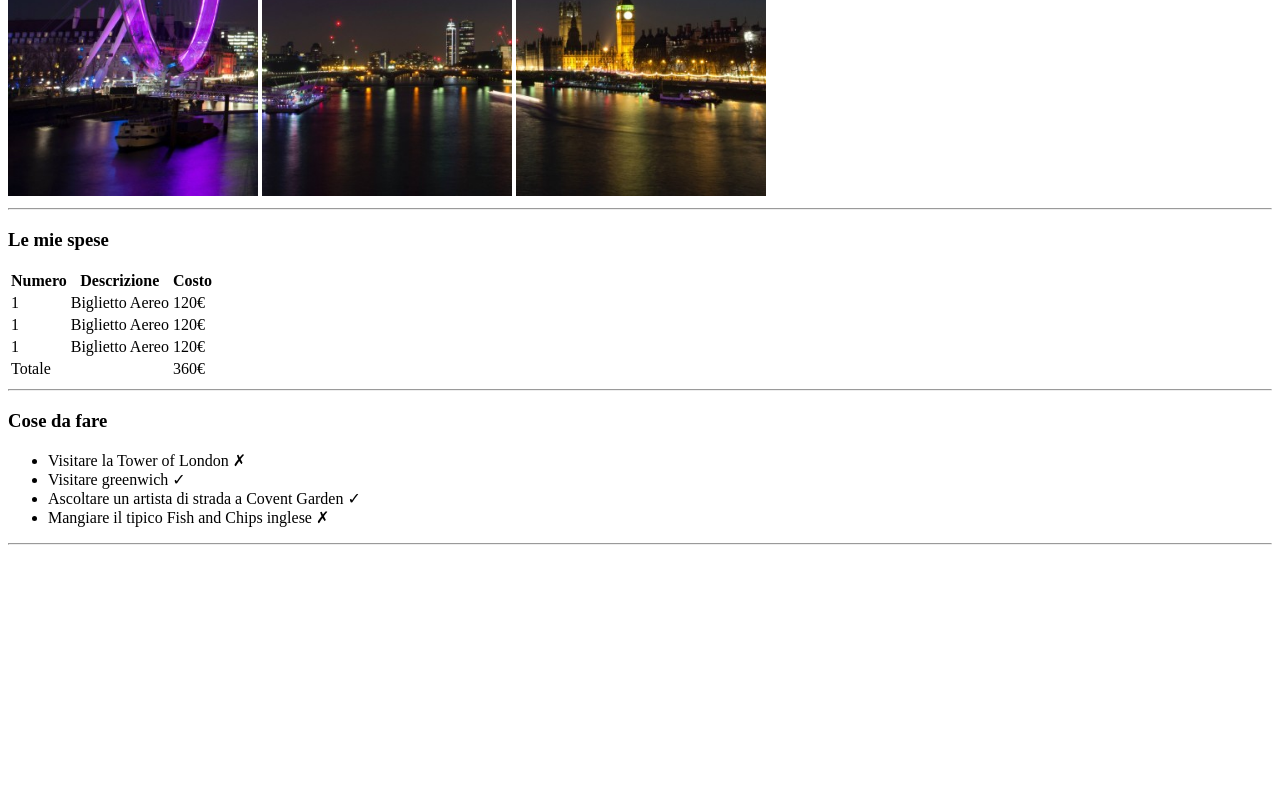
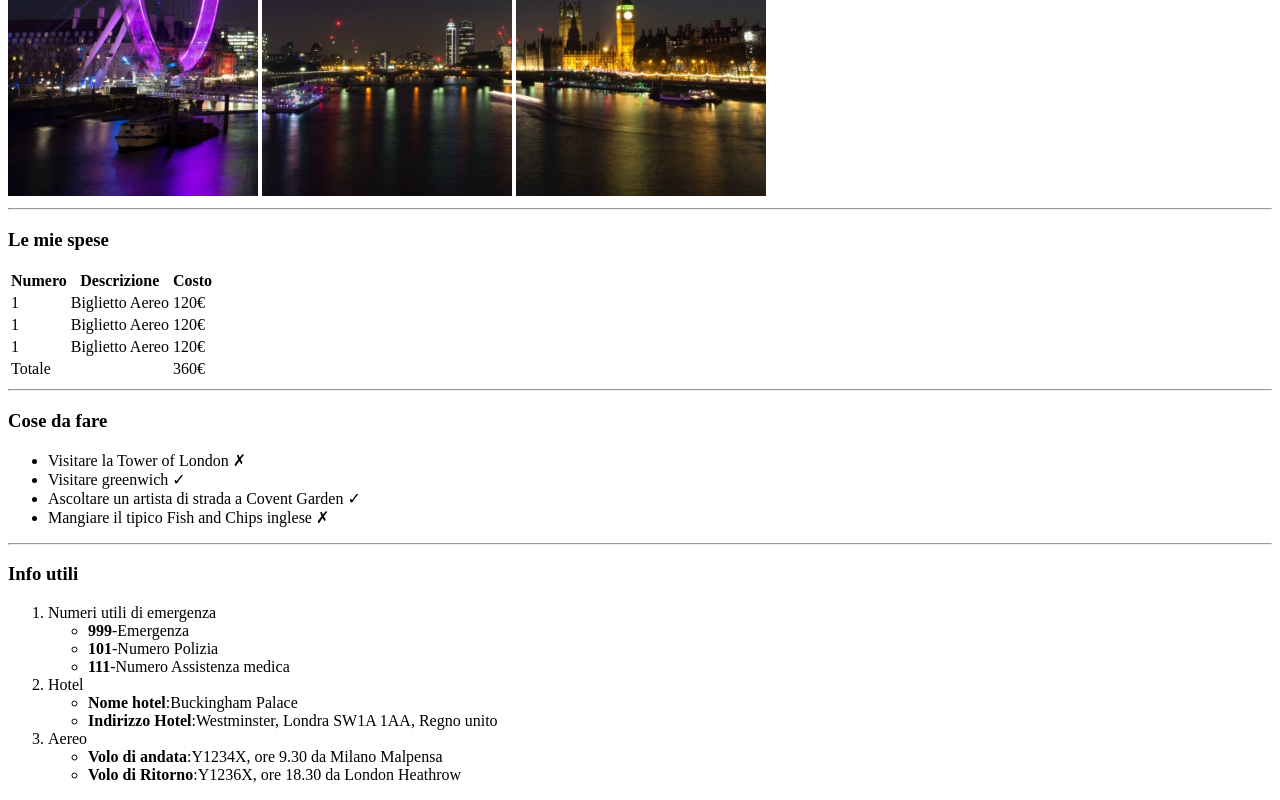
Before and after one commit to RiccardoDelrio/html-london-trip, a plain HTML site: page index.html in a window 1280 px wide. Shown: the part 384-1184 px from the top of the page. Before the commit the page ends 937 px from the top, so only its background shows below. Drawn offline with Linux system fonts and the light colour scheme.

Commit message:
Added the third section with useful information about the trip, consisting of an ordered list

```diff
--- a/index.html
+++ b/index.html
@@ -68,6 +68,33 @@
             </div>
             <hr>
         </section>
+        <section>
+            <h3>Info utili</h3>
+            <div>
+                <ol>
+                    <li>Numeri utili di emergenza
+                        <ul>
+                            <li><b>999</b>-Emergenza</li>
+                            <li><b>101</b>-Numero Polizia</li>
+                            <li><b>111</b>-Numero Assistenza medica</li>
+                        </ul>
+                    </li>
+                    <li>Hotel
+                        <ul>
+                            <li><b>Nome hotel</b>:Buckingham Palace</li>
+                            <li><b>Indirizzo Hotel</b>:Westminster, Londra SW1A 1AA, Regno unito</li>
+                        </ul>
+                    </li>
+                    <li>Aereo
+                        <ul>
+                            <li><b>Volo di andata</b>:Y1234X, ore 9.30 da Milano Malpensa</li>
+                            <li><b>Volo di Ritorno</b>:Y1236X, ore 18.30 da London Heathrow</li>
+
+                        </ul>
+                    </li>
+                </ol>
+            </div>
+        </section>
     </main>
 </body>
 
```
